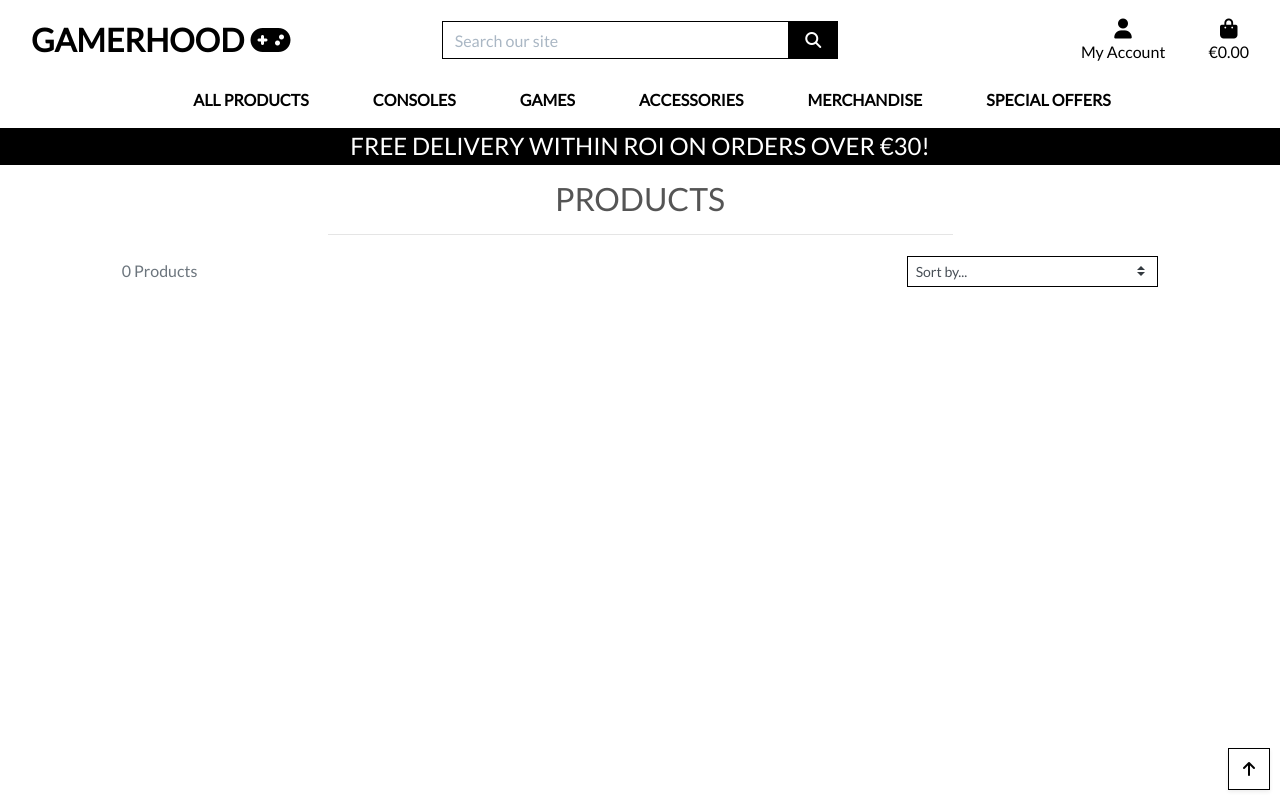
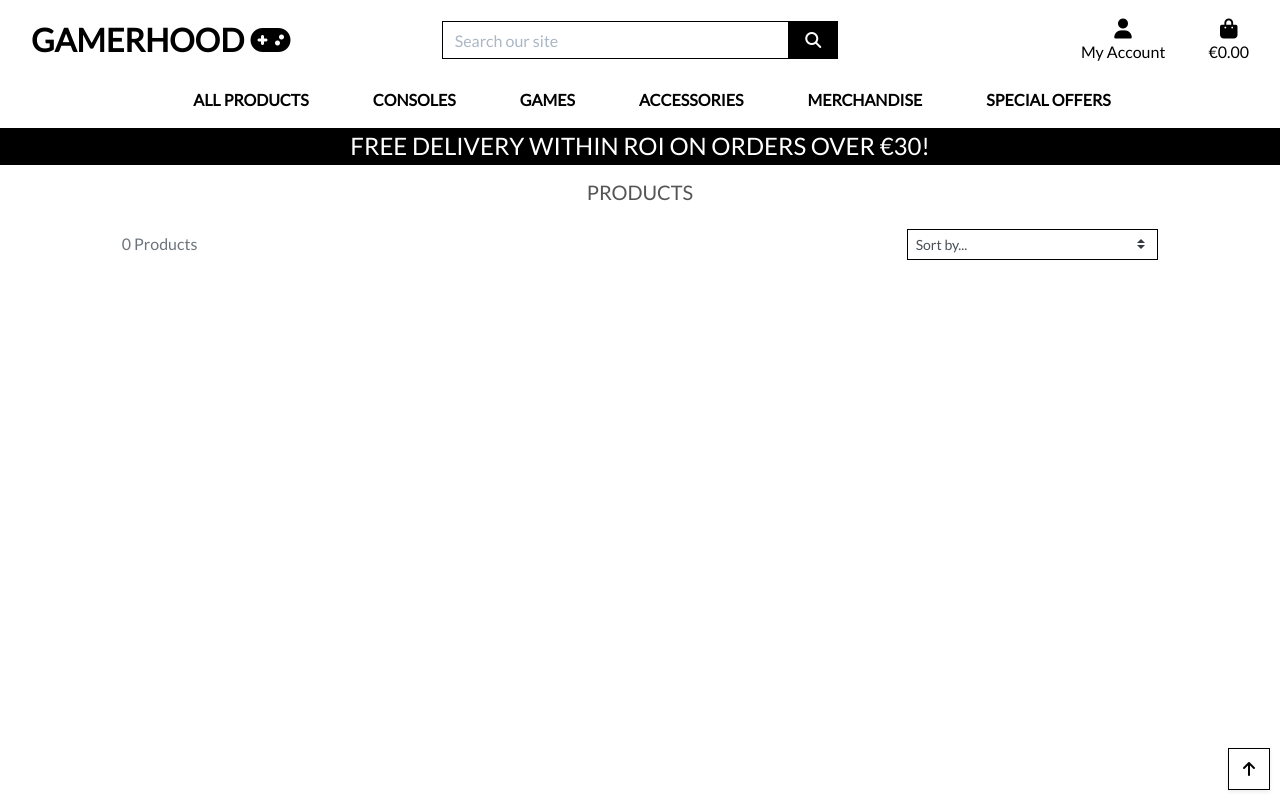
Before and after one commit to Code-Institute-Submissions/fpatrick-p5gh_JanResub, a Django app: page /products/ in a window 1280 px wide. Run offline with Django 3.2, Linux system fonts and the light colour scheme; data that the repository does not hold is empty; some libraries are stand-ins or nearby versions.

Commit message:
increase categories size and add transparency to cards

```diff
--- a/products/templates/products/products.html
+++ b/products/templates/products/products.html
@@ -21,20 +21,19 @@
         {% elif c.name == 'nintendo_console' or c.name == 'nintendo_games' %}
             <div class="container-fluid nintendo pb-5">
         {% else %}
-            <div class="container-fluid">
+            <div class="container-fluid pb-5">
         {% endif %}
     {% endwith %}
 
         <div class="row">
             <div class="col text-center mt-3">
-                <h2 class="logo-font">Products</h2>
-                <h1> {{ current.categories.0.friendly_name.0 }}</h1>
+                <h5 class="logo-font">Products</h5>
                 {% for c in current_categories %}
                     <a class="category-badge text-decoration-none" href="{% url 'products' %}?category={{ c.name }}">
                         <span class="p-2 mt-2 badge badge-white text-black rounded-0 border border-dark">{{ c.friendly_name }}</span>
                     </a>
                 {% endfor %}
-                <hr class="w-50 mb-1">
+
             </div>
         </div>
         <div class="row">
--- a/static/css/base.css
+++ b/static/css/base.css
@@ -10,6 +10,14 @@ html {
 .playstation {
     background: url('/media/playstation-background.jpg') no-repeat;
     background-size: cover;
+}
+
+.badge {
+    font-size: 130%; !important;
+}
+
+.card {
+    opacity: 97%; !important;
 }
 
 .nintendo {
```
Also changed, not shown: media/2000350252_99_ODiSQna.jpeg (added), media/IMG_7458_2Hn90Wp.png (added).
